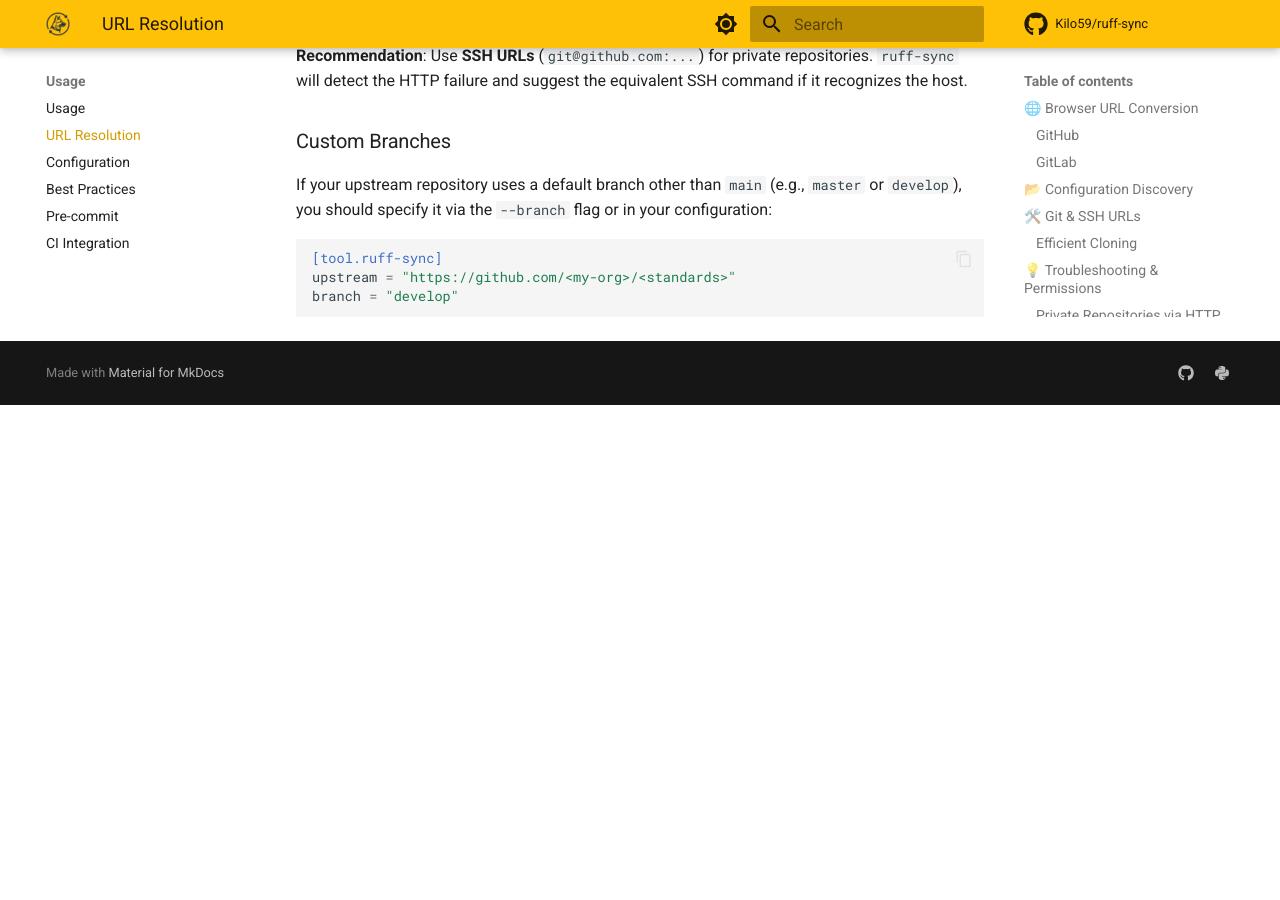
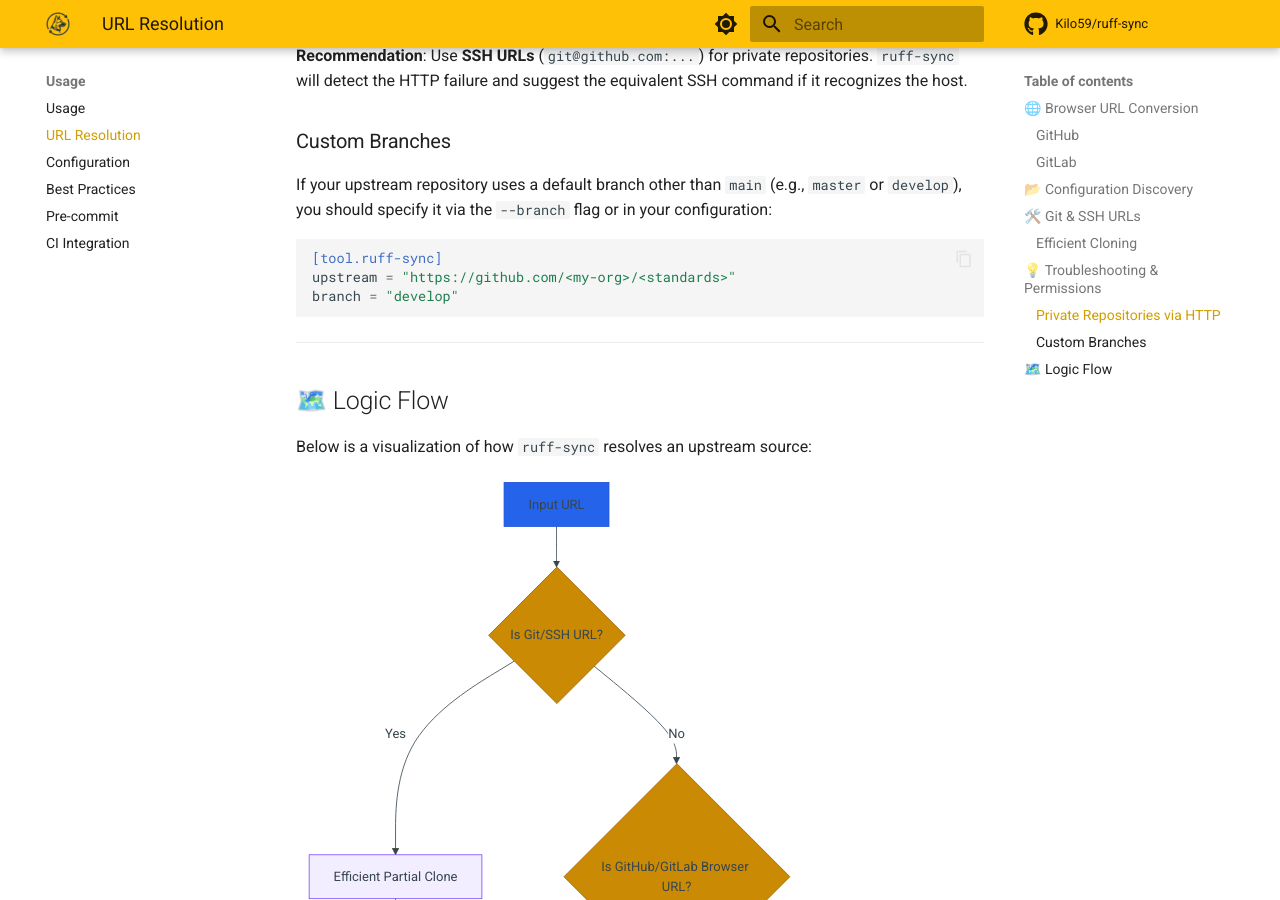
Before and after one commit to Kilo59/ruff-sync, an MkDocs documentation site: the page built from docs/url-resolution.md, in a window 1280 px wide and 900 px high, scrolled down 2126 px. Built offline with MkDocs 1.6.1 and Material for MkDocs 9.7.7, drawn with Linux system fonts in a browser that asks for light colours; comment, search, counter and statistics services are not loaded; before the commit the page ends 2531 px from its top, so only the background shows below that; some of the changed lines change nothing that is shown.

Commit message:
resolution diagram

````diff
--- a/docs/url-resolution.md
+++ b/docs/url-resolution.md
@@ -68,3 +68,39 @@ If your upstream repository uses a default branch other than `main` (e.g., `mast
 upstream = "https://github.com/<my-org>/<standards>"
 branch = "develop"
 ```
+
+---
+
+## 🗺️ Logic Flow
+
+Below is a visualization of how `ruff-sync` resolves an upstream source:
+
+```mermaid
+graph TD
+    A[Input URL] --> B{Is Git/SSH URL?}
+    B -- Yes --> C[Efficient Partial Clone]
+    C --> D[Discover Config in Repo]
+    B -- No --> E{Is GitHub/GitLab Browser URL?}
+    E -- Yes --> F[Convert to Raw Content URL]
+    E -- No --> G[Use URL As-Is]
+    F --> H{Ends in .toml?}
+    G --> H
+    H -- Yes --> I[Fetch File Directly]
+    H -- No --> J[Configuration Discovery Order]
+    J --> K[1. ruff.toml]
+    J --> L[2. .ruff.toml]
+    J --> M[3. pyproject.toml]
+    I --> N([Success])
+    K -- 404 --> L
+    L -- 404 --> M
+    M -- 200 --> N
+    K -- 200 --> N
+    L -- 200 --> N
+
+    %% Styling
+    style A fill:#2563eb,color:#fff,stroke:#1d4ed8
+    style N fill:#16a34a,color:#fff,stroke:#15803d
+    style B fill:#ca8a04,color:#fff,stroke:#a16207
+    style E fill:#ca8a04,color:#fff,stroke:#a16207
+    style H fill:#ca8a04,color:#fff,stroke:#a16207
+```
````
